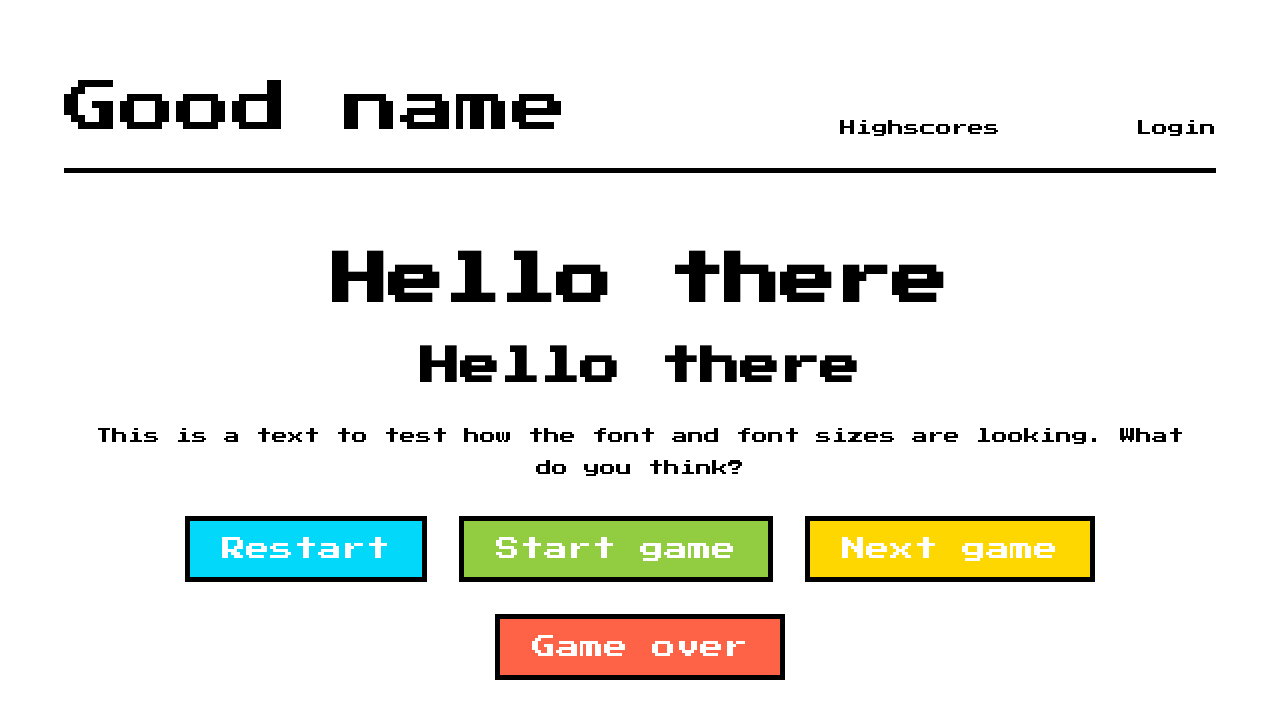
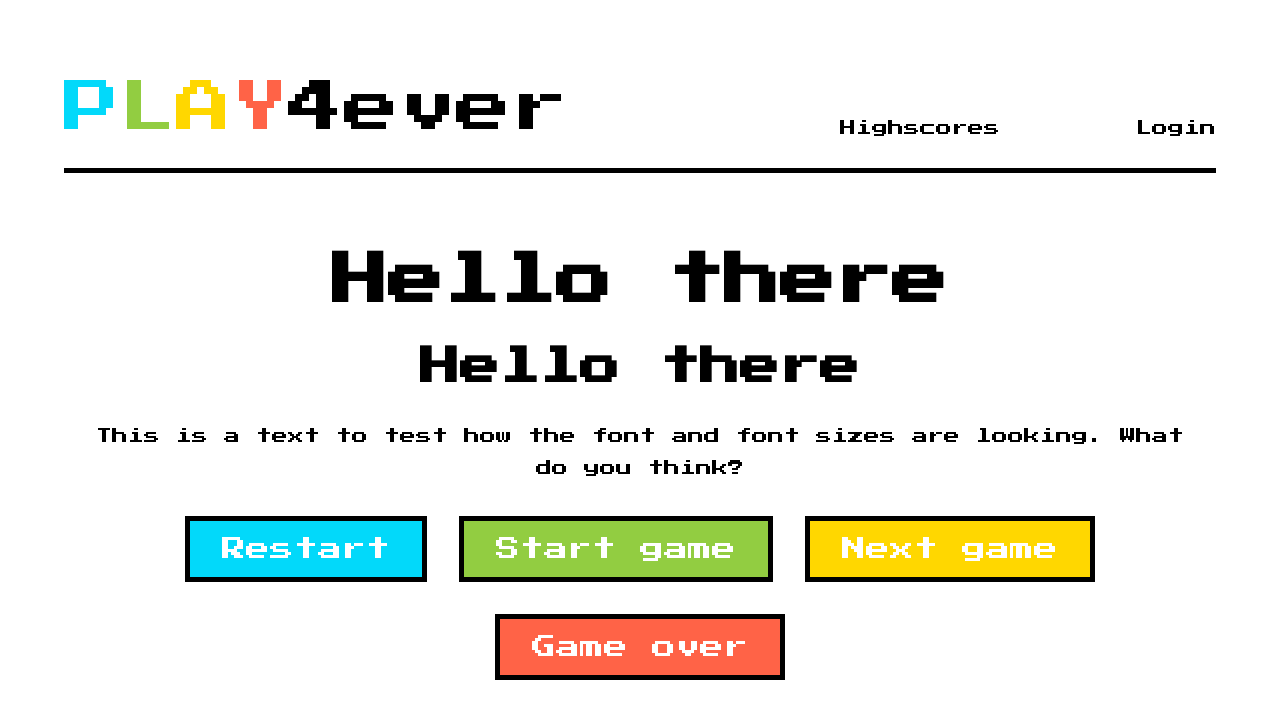
Before and after one commit to gonzalodutto/class60-team-project-game-client, a React (Create React App) app: page / in a window 1280 px wide. Shown: the top 718 px of the page. Built offline with nearby package versions, Linux system fonts and the light colour scheme; no server answers.

Commit message:
Added favicon && changed projectname

```diff
--- a/public/index.html
+++ b/public/index.html
@@ -30,7 +30,7 @@
       work correctly both with client-side routing and a non-root public URL.
       Learn how to configure a non-root public URL by running `npm run build`.
     -->
-    <title>Template</title>
+    <title>PLAY4ever</title>
   </head>
   <body>
     <noscript>You need to enable JavaScript to run this app.</noscript>
--- a/src/components/Navigation.js
+++ b/src/components/Navigation.js
@@ -10,7 +10,13 @@ export const Navigation = () => {
 
   return (
     <Nav>
-      <Logo to="/">Good name</Logo>
+      <Logo to="/">
+        <span style={{ color: "#02d9fa" }}>P</span>
+        <span style={{ color: "#92cd41" }}>L</span>
+        <span style={{ color: "gold" }}>A</span>
+        <span style={{ color: "tomato" }}>Y</span>
+        4ever
+      </Logo>
       <MenuLink to="/empty"></MenuLink>
       <MenuLink to="/highscores">Highscores</MenuLink>
       {token ? (
```
Also changed, not shown: 1 other file (tests, documents, lock files or other folders).
